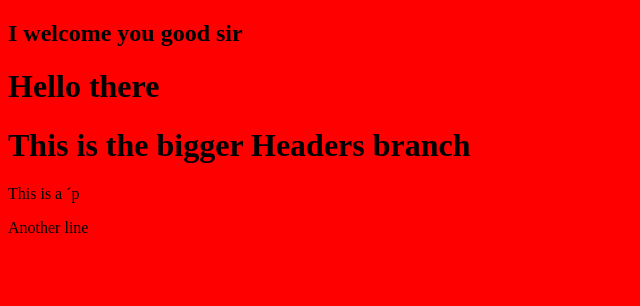
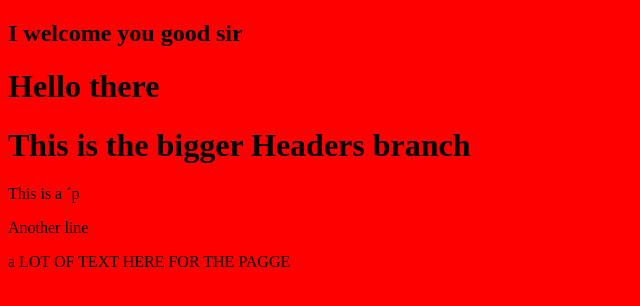
Before and after one commit to Azpil01/newTest, a plain HTML site: page index.html in a window 1280 px wide. Shown: the whole page, without its empty margins (0-640 px from the left). Drawn offline with Linux system fonts and the light colour scheme.

Commit message:
add a lot of text

```diff
--- a/index.html
+++ b/index.html
@@ -13,6 +13,9 @@
     <h1>This is the bigger Headers branch</h1>
     <p>This is a ´p</p>
     <p>Another line</p>
+    <p>
+        a LOT OF TEXT HERE FOR THE PAGGE
+    </p>
     <script src="index.js"></script>
 </body>
 </html>
```
